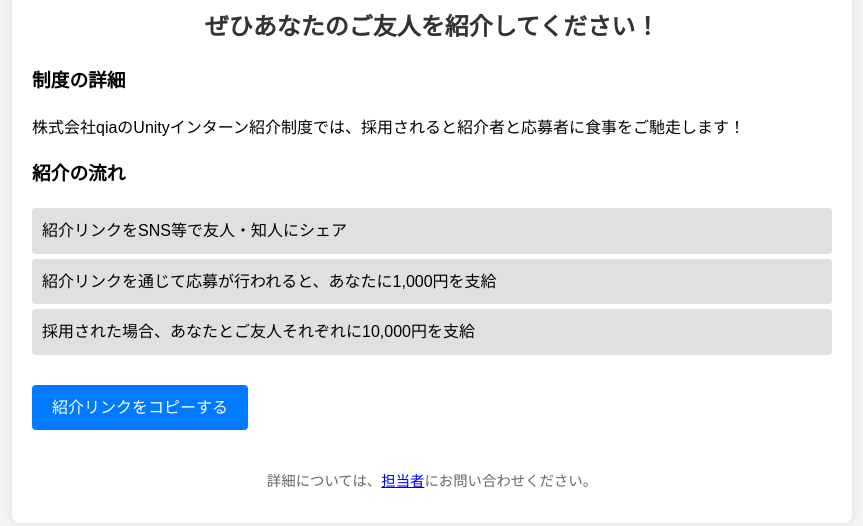
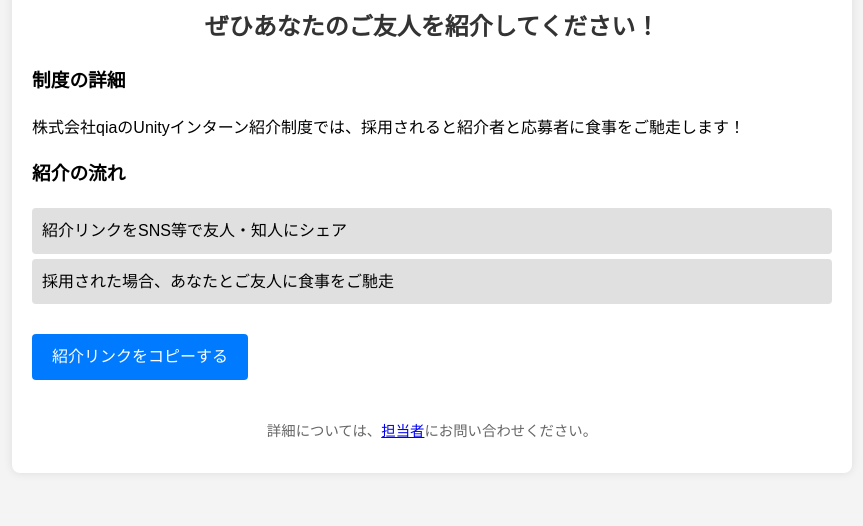
Before and after one commit to qiaInc/intern_jobs_unity, a plain HTML site: page referral_program.html in a window 1280 px wide. Shown: the part 126-652 px from the top of the page, without its empty margins (208-1071 px from the left). Drawn offline with Linux system fonts and the light colour scheme.

Commit message:
edited rewards

```diff
--- a/referral_program.html
+++ b/referral_program.html
@@ -92,8 +92,7 @@
             <h3>紹介の流れ</h3>
             <ul>
                 <li>紹介リンクをSNS等で友人・知人にシェア</li>
-                <li>紹介リンクを通じて応募が行われると、あなたに1,000円を支給</li>
-                <li>採用された場合、あなたとご友人それぞれに10,000円を支給</li>
+                <li>採用された場合、あなたとご友人に食事をご馳走</li>
             </ul>
         </section>
         <div class="share-link" onclick="copyReferralLink()">紹介リンクをコピーする</div>
```
